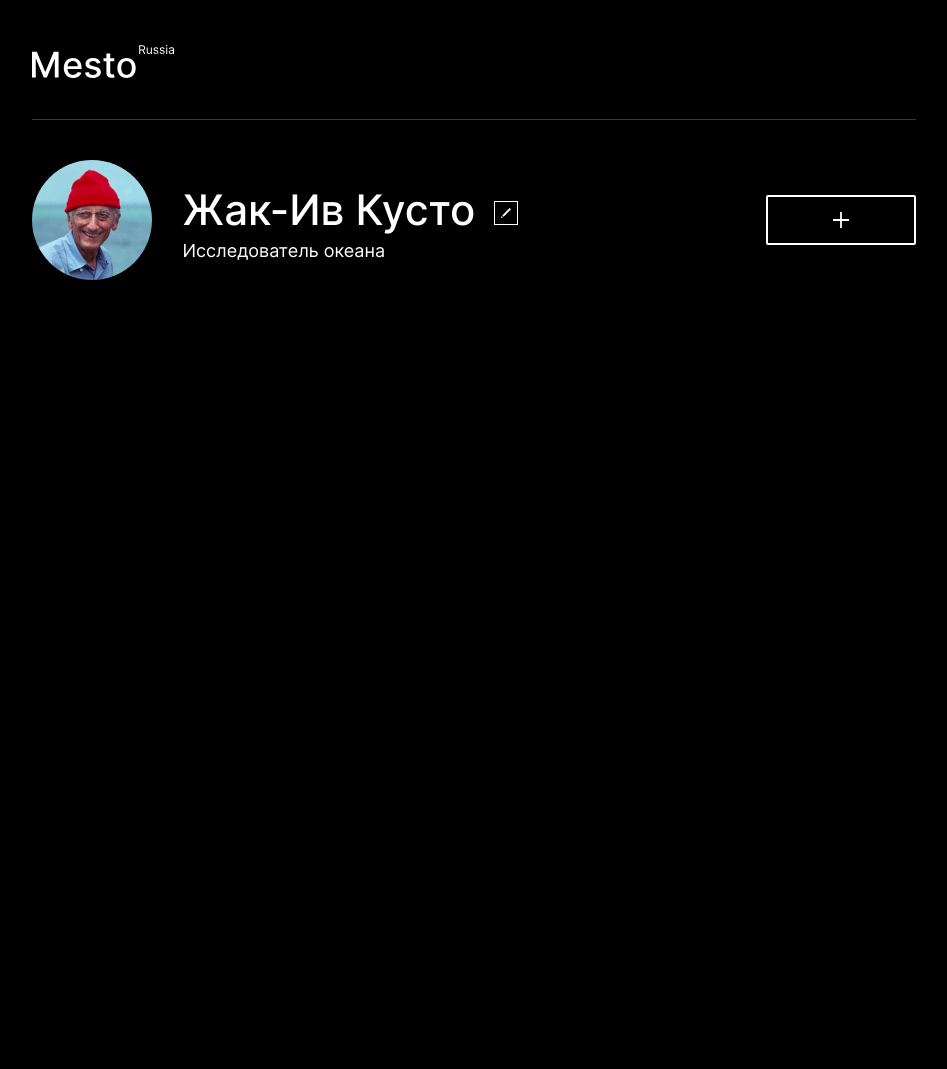
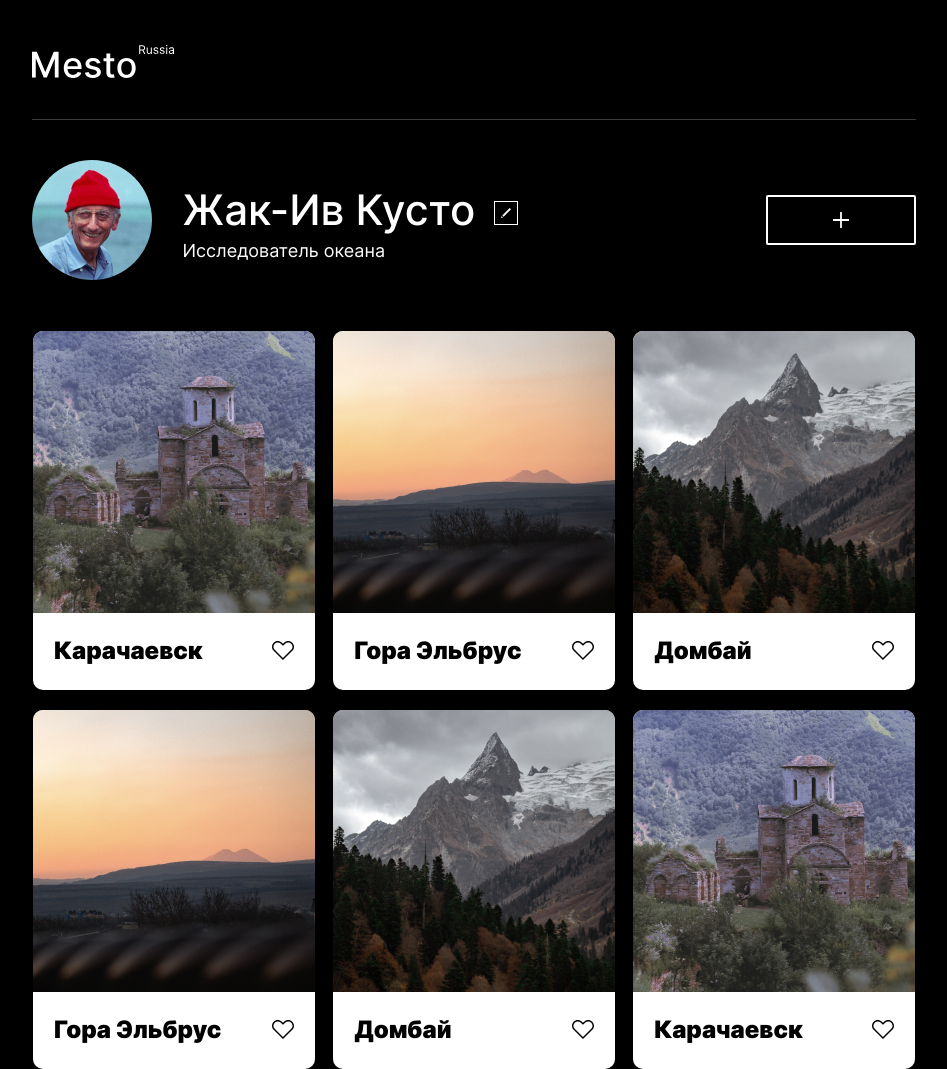
Before and after one commit to Ruslan-Fardiev/mesto_ghpages, a plain HTML site: page index.html in a window 1280 px wide. Shown: the whole page, without its empty margins (166-1113 px from the left). Before the commit the page ends 800 px from the top, so only its background shows below. Drawn offline with Linux system fonts and the light colour scheme.

Commit message:
dev/cards

```diff
--- /dev/null
+++ b/blocks/card/__figure/card__figure.css
@@ -0,0 +1,5 @@
+.card__figure {
+    margin: 0;
+    display: flex;
+    flex-direction: column;
+}
--- /dev/null
+++ b/blocks/card/__image/card__image.css
@@ -0,0 +1,7 @@
+.card__image {
+    width: 100%;
+    height: 100%;
+    object-fit: cover;
+    border-top-right-radius: 10px;
+    border-top-left-radius: 10px;
+}
--- /dev/null
+++ b/blocks/card/__like-button/card__like-button.css
@@ -0,0 +1,12 @@
+.card__like-button {
+    background: none;
+    padding: 0;
+    border: none;
+    border-radius: 0;
+    background-image: url(../../../images/like\ Button.svg);
+    background-repeat: no-repeat;
+    background-size: contain;
+    width: 22px;
+    height: 19px;
+    transform: translate(0px, 5px);
+}
--- /dev/null
+++ b/blocks/card/__title/card__title.css
@@ -0,0 +1,14 @@
+.card__title {
+    margin: 0 auto;
+    padding: 23px 0 25px;
+    font-family: 'Inter', sans-serif;
+    font-style: normal;
+    font-weight: 900;
+    font-size: 24px;
+    line-height: 29px;
+    color: #000000;
+    display: flex;
+    flex-direction: row;
+    justify-content: space-between;
+    width: 85%;
+}
--- /dev/null
+++ b/blocks/card/card.css
@@ -0,0 +1,6 @@
+.card {
+    background: #FFFFFF;
+    border-radius: 10px;
+    max-width: 282px;
+    margin: 0 auto;
+}
--- /dev/null
+++ b/blocks/cards/cards.css
@@ -0,0 +1,18 @@
+.cards {
+    margin: 0 auto;
+    padding: 36px 0 0;
+    list-style: none;
+    width: 88%;
+    display: grid;
+    grid-template-columns: repeat(auto-fit, minmax(282px, 1fr));
+    justify-content: center;
+    row-gap: 20px;
+    column-gap: 17px;
+}
+
+@media screen and (min-width: 1024px) {
+    .cards {
+        width: 69%;
+        padding-top: 51px;
+    }
+}
--- a/blocks/profile/__paragrath/profile__paragrath.css
+++ b/blocks/profile/__paragrath/profile__paragrath.css
@@ -1,7 +1,7 @@
 .profile__paragrath {
     margin: 0;
     padding-bottom: 22px;
-    font-family: 'Inter';
+    font-family: 'Inter', sans-serif;
     font-style: normal;
     font-weight: 400;
     font-size: 14px;
--- a/blocks/root/root.css
+++ b/blocks/root/root.css
@@ -4,4 +4,11 @@
     background-color: #000000;
     font-family: 'Inter', sans-serif;
     color: #FFFFFF;
+    margin: 0 auto;
+    -moz-osx-font-smoothing: grayscale;
+    -webkit-font-smoothing: antialiased;
+    -webkit-text-size-adjust: 100%;
+    -ms-text-size-adjust: 100%;
+    -moz-text-size-adjust: 100%;
+    text-rendering: optimizeLegibility;
 }
--- a/index.html
+++ b/index.html
@@ -27,6 +27,64 @@
             </div>
             <button class="profile__add-button"></button>
         </section>
+        <section>
+            <ul class="cards">
+                <li class="card">
+                    <figure class="card__figure">
+                        <img class="card__image" src="./images/kirill-pershin-1088404-unsplash.jpg" alt="Карачаевск">
+                        <figcaption class="card__title">
+                            Карачаевск
+                            <button class="card__like-button"></button>
+                        </figcaption>
+                    </figure>
+                </li>
+                <li class="card">
+                    <figure class="card__figure">
+                        <img class="card__image" src="./images/Elbrus.jpg" alt="Гора Эльбрус">
+                        <figcaption class="card__title">
+                            Гора Эльбрус
+                            <button class="card__like-button"></button>
+                        </figcaption>
+                    </figure>
+                </li>
+                <li class="card">
+                    <figure class="card__figure">
+                        <img class="card__image" src="./images/Dombai.jpg" alt="Домбай">
+                        <figcaption class="card__title">
+                            Домбай
+                            <button class="card__like-button"></button>
+                        </figcaption>
+                    </figure>
+                </li>
+                <li class="card">
+                    <figure class="card__figure">
+                        <img class="card__image" src="./images/Elbrus.jpg" alt="Гора Эльбрус">
+                        <figcaption class="card__title">
+                            Гора Эльбрус
+                            <button class="card__like-button"></button>
+                        </figcaption>
+                    </figure>
+                </li>
+                <li class="card">
+                    <figure class="card__figure">
+                        <img class="card__image" src="./images/Dombai.jpg" alt="Домбай">
+                        <figcaption class="card__title">
+                            Домбай
+                            <button class="card__like-button"></button>
+                        </figcaption>
+                    </figure>
+                </li>
+                <li class="card">
+                    <figure class="card__figure">
+                        <img class="card__image" src="./images/kirill-pershin-1088404-unsplash.jpg" alt="Карачаевск">
+                        <figcaption class="card__title">
+                            Карачаевск
+                            <button class="card__like-button"></button>
+                        </figcaption>
+                    </figure>
+                </li>
+            </ul>
+        </section>
     </main>
 </body>
 
--- a/pages/index.css
+++ b/pages/index.css
@@ -11,3 +11,9 @@
 @import url(../blocks/profile/__edit-button/profile__edit-button.css);
 @import url(../blocks/profile/__paragrath/profile__paragrath.css);
 @import url(../blocks/profile/__add-button/profile__add-button.css);
+@import url(../blocks/cards/cards.css);
+@import url(../blocks/card/card.css);
+@import url(../blocks/card/__figure/card__figure.css);
+@import url(../blocks/card/__image/card__image.css);
+@import url(../blocks/card/__title/card__title.css);
+@import url(../blocks/card/__like-button/card__like-button.css);
```
Also changed, not shown: images/Dombai.jpg (added), images/Elbrus.jpg (added), images/kirill-pershin-1088404-unsplash.jpg (added), images/like Button.svg (added).
